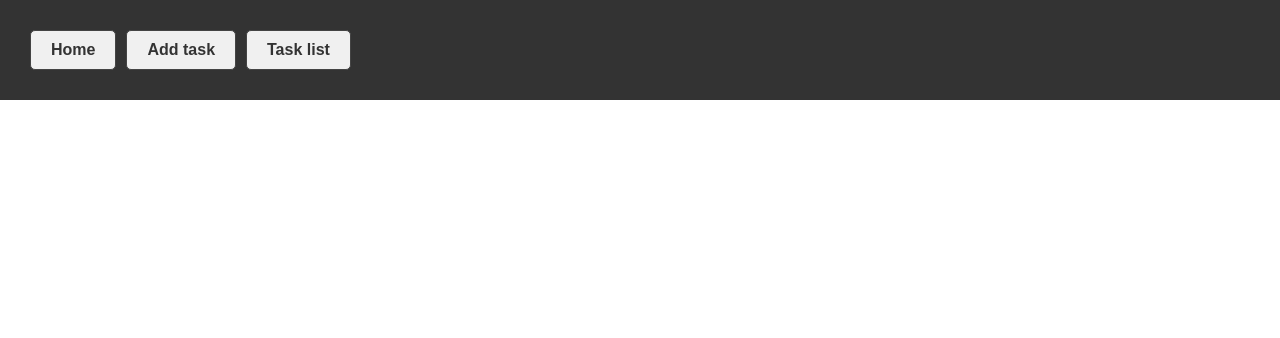
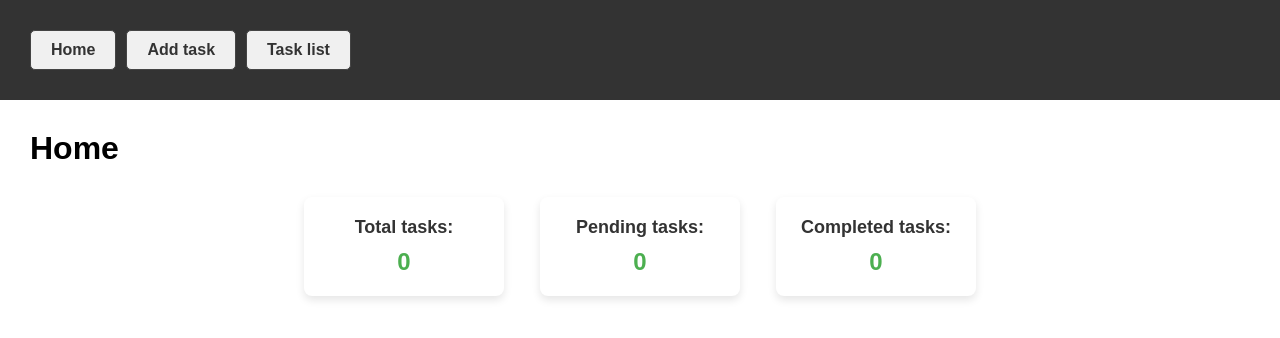
Before and after one commit to Woody3097/Task-manager, an Angular app: page / in a window 1280 px wide. Shown: the top 338 px of the page. Built offline with nearby package versions, Linux system fonts and the light colour scheme.

Commit message:
master: add home page

```diff
--- a/src/app/app.routes.ts
+++ b/src/app/app.routes.ts
@@ -3,6 +3,11 @@ import { Routes } from '@angular/router';
 import { EditTaskResolver } from './edit-task/edit-task.resolver';
 
 export const routes: Routes = [
+  {
+    path: '',
+    loadComponent: () =>
+      import('./home/home.component').then((m) => m.HomeComponent),
+  },
   {
     path: 'add-task',
     loadComponent: () =>
@@ -25,4 +30,9 @@ export const routes: Routes = [
       task: EditTaskResolver,
     },
   },
+  {
+    path: '**',
+    redirectTo: '',
+    pathMatch: 'full',
+  },
 ];
--- /dev/null
+++ b/src/app/home/home.component.html
@@ -0,0 +1,9 @@
+<h1 class="page-title">Home</h1>
+
+<div class="task-card-list">
+  <app-task-card title="Total tasks:" [value]="(totalTasks$ | async) || 0"></app-task-card>
+
+  <app-task-card title="Pending tasks:" [value]="(pendingTasks$ | async) || 0"></app-task-card>
+
+  <app-task-card title="Completed tasks:" [value]="(completedTasks$ | async) || 0"></app-task-card>
+</div>
--- /dev/null
+++ b/src/app/home/home.component.ts
@@ -0,0 +1,38 @@
+import { ChangeDetectionStrategy, Component, inject } from '@angular/core';
+import { AsyncPipe } from '@angular/common';
+
+import { map, Observable } from 'rxjs';
+
+import { TaskService } from '../shared/data-access/task.service';
+import { ETaskStatus } from '../shared/intefaces/task.interface';
+import { TaskCardComponent } from '../shared/ui/task-card/task-card.component';
+
+@Component({
+  selector: 'app-home',
+  standalone: true,
+  imports: [TaskCardComponent, AsyncPipe],
+  templateUrl: './home.component.html',
+  styles: [
+    '.task-card-list {display: flex; gap: 16px; flex-wrap: wrap; justify-content: center}',
+  ],
+  changeDetection: ChangeDetectionStrategy.OnPush,
+})
+export class HomeComponent {
+  private taskService = inject(TaskService);
+
+  totalTasks$: Observable<number> = this.taskService.tasks$.pipe(
+    map((tasks) => tasks.length),
+  );
+  pendingTasks$: Observable<number> = this.getTasksNumberByStatus(
+    ETaskStatus.pending,
+  );
+  completedTasks$: Observable<number> = this.getTasksNumberByStatus(
+    ETaskStatus.completed,
+  );
+
+  private getTasksNumberByStatus(status: ETaskStatus): Observable<number> {
+    return this.taskService.tasks$.pipe(
+      map((tasks) => tasks.filter((task) => task.status === status).length),
+    );
+  }
+}
--- /dev/null
+++ b/src/app/shared/ui/task-card/task-card.component.html
@@ -0,0 +1,4 @@
+<div class="task-card">
+  <div class="title">{{ title }}</div>
+  <div class="number">{{ value }}</div>
+</div>
--- /dev/null
+++ b/src/app/shared/ui/task-card/task-card.component.scss
@@ -0,0 +1,24 @@
+.task-card {
+  width: 200px;
+  padding: 20px;
+  background-color: #ffffff;
+  border-radius: 8px;
+  box-shadow: 0 4px 8px rgba(0, 0, 0, 0.1);
+  text-align: center;
+  margin: 10px;
+  font-family: Arial, sans-serif;
+
+   .title {
+    font-size: 18px;
+    color: #333;
+    margin-bottom: 10px;
+    font-weight: bold;
+  }
+
+
+  & .number {
+    font-size: 24px;
+    color: #4CAF50;
+    font-weight: bold;
+  }
+}
--- /dev/null
+++ b/src/app/shared/ui/task-card/task-card.component.ts
@@ -0,0 +1,13 @@
+import { ChangeDetectionStrategy, Component, Input } from '@angular/core';
+
+@Component({
+  selector: 'app-task-card',
+  standalone: true,
+  templateUrl: './task-card.component.html',
+  styleUrls: ['./task-card.component.scss'],
+  changeDetection: ChangeDetectionStrategy.OnPush,
+})
+export class TaskCardComponent {
+  @Input() title!: string;
+  @Input() value!: number;
+}
--- a/src/index.html
+++ b/src/index.html
@@ -2,7 +2,7 @@
 <html lang="en">
 <head>
   <meta charset="utf-8">
-  <title>AngularTestDanchMykolaSomplo</title>
+  <title>Mini Dashboard</title>
   <base href="/">
   <meta name="viewport" content="width=device-width, initial-scale=1">
   <link rel="icon" type="image/x-icon" href="favicon.ico">
```
